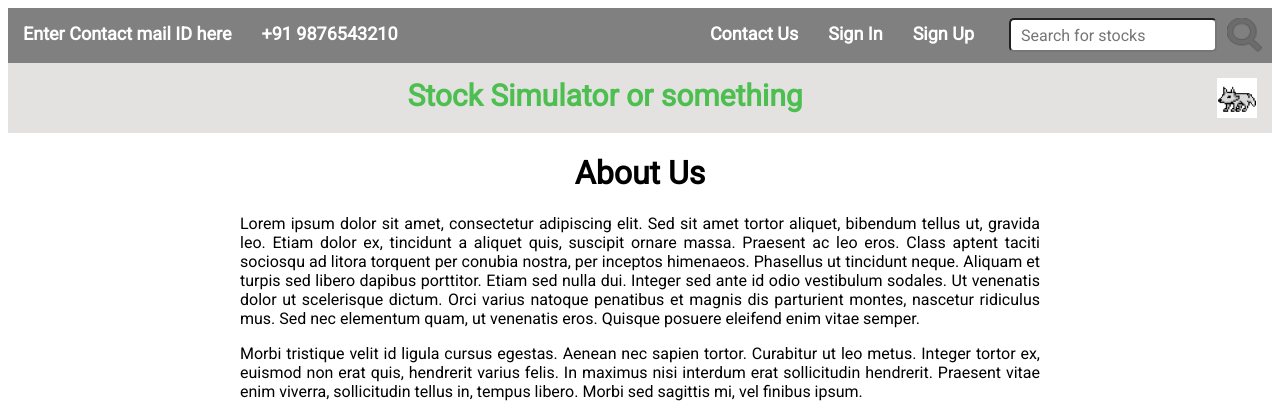
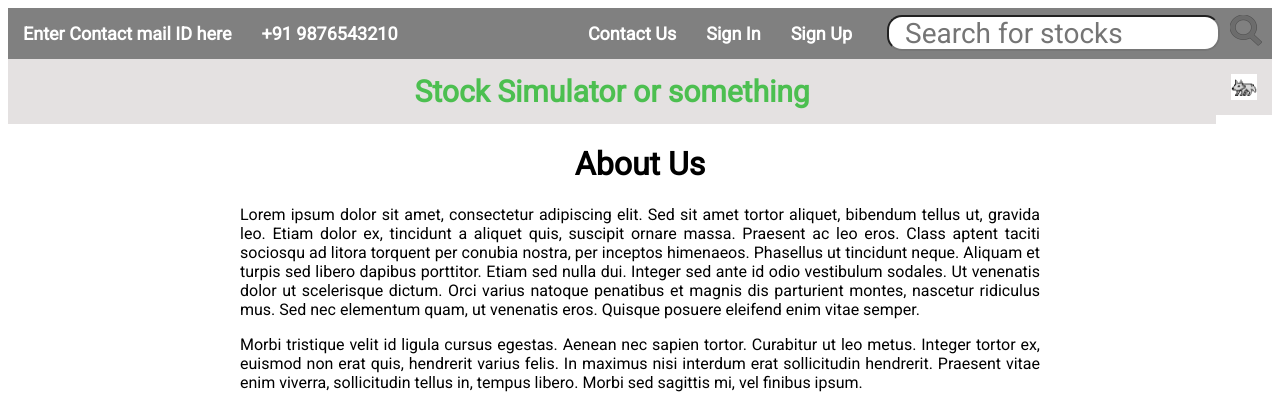
Before and after one commit to Rvdixit23/WebTechProject, a PHP site: page /about.html in a window 1280 px wide. Shown: the top 409 px of the page. Run offline with PHP 8.4, Linux system fonts and the light colour scheme.

Commit message:
CSS general clean up

```diff
--- a/common.css
+++ b/common.css
@@ -1,45 +1,46 @@
-@import url("https://fonts.googleapis.com/css?family=Roboto&display=swap");
+@import url('https://fonts.googleapis.com/css?family=Roboto&display=swap');
 * {
-    font-family: "Roboto", sans-serif;
+    font-family: 'Roboto', sans-serif;
 }
 
-.topbar {
+.topbar{
     background-color: gray;
     overflow: hidden;
-    /* color: lightgreen; */
+    color: lightgreen;
 }
-.topbar a {
+.topbar a{
     text-decoration: none;
     font-weight: bold;
-    /* display: block; */
+    display: block;
     font-size: 18px;
-    color: white;
+    color:white;
     padding: 15px;
 }
-.topbar a:hover {
-    background-color: limegreen;
+.topbar a:hover{
+    background-color:limegreen;
 }
-.topbarRight a:active {
+.topbarRight a:active{
     background-color: green;
 }
-.topbarLeft a {
+.topbarLeft a{
     float: left;
     /* margin-right: 100px; */
 }
-.topbarRight a {
+.topbarRight a{
     float: right;
 }
-.titleBar * {
-    background-color: white;
-    color: #4cbf50;
-    font-family: "Roboto", sans-serif;
+
+
+.titleBar *{
+    background-color:white;
+    color: #4CBF50;
+    font-family: 'Roboto', sans-serif;
     text-decoration: none;
     overflow: hidden;
     font-weight: bold;
-    height: 40px;
 
     text-align: center;
-    image-resolution: 100%;
+    image-resolution: 32px;
     display: block;
     padding: 15px;
     font-size: 30px;
@@ -47,66 +48,37 @@
     animation: titleAni 5s linear 2s infinite alternate;
 }
 
-.titleBar > img {
+img{
     float: right;
-    height: inherit/2;
-    width: auto;
+    width: 2.05%;
 }
 
 @keyframes titleAni {
-    0% {
-        background-color: #d8d3d3;
-        left: 0px;
-        top: 0px;
-    }
-    25% {
-        background-color: white;
-        left: 200px;
-        top: 0px;
-    }
-    50% {
-        background-color: #d8d3d3;
-        left: 200px;
-        top: 200px;
-    }
-    75% {
-        background-color: white;
-        left: 0px;
-        top: 200px;
-    }
-    100% {
-        background-color: #d8d3d3;
-        left: 0px;
-        top: 0px;
-    }
-}
+    0%   {background-color:#D8D3D3; left:0px; top:0px;}
+    25%  {background-color:white; left:200px; top:0px;}
+    50%  {background-color:#D8D3D3; left:200px; top:200px;}
+    75%  {background-color:white; left:0px; top:200px;}
+    100% {background-color:#D8D3D3; left:0px; top:0px;}
+  }
 
 .search-container {
-    float: right;
-    background-color: gray;
-    font-size: 28px;
-}
+      float: right;
+      background-color: gray;;
+      font-size: 28px;
+  }
 
 #searchBox {
-    height: 28px;
-
+    height: 30px;
     margin-top: 7px;
     margin-left: 20px;
-    margin-bottom: 10px;
-    margin-top: 10px;
-
-    border-radius: 5px;
-    width: 200px;
-    font-size: 16px;
+    border-radius: 15px;
+    font-size: 28px;
     text-indent: 0.5em;
 }
 
 #searchButton {
     float: right;
     margin-left: 10px;
-    margin-top: 10px;
+    margin-top: 7px;
     margin-right: 10px;
-    margin-bottom: 10px;
-    height: 35px;
-    width: 35px;
 }
```
